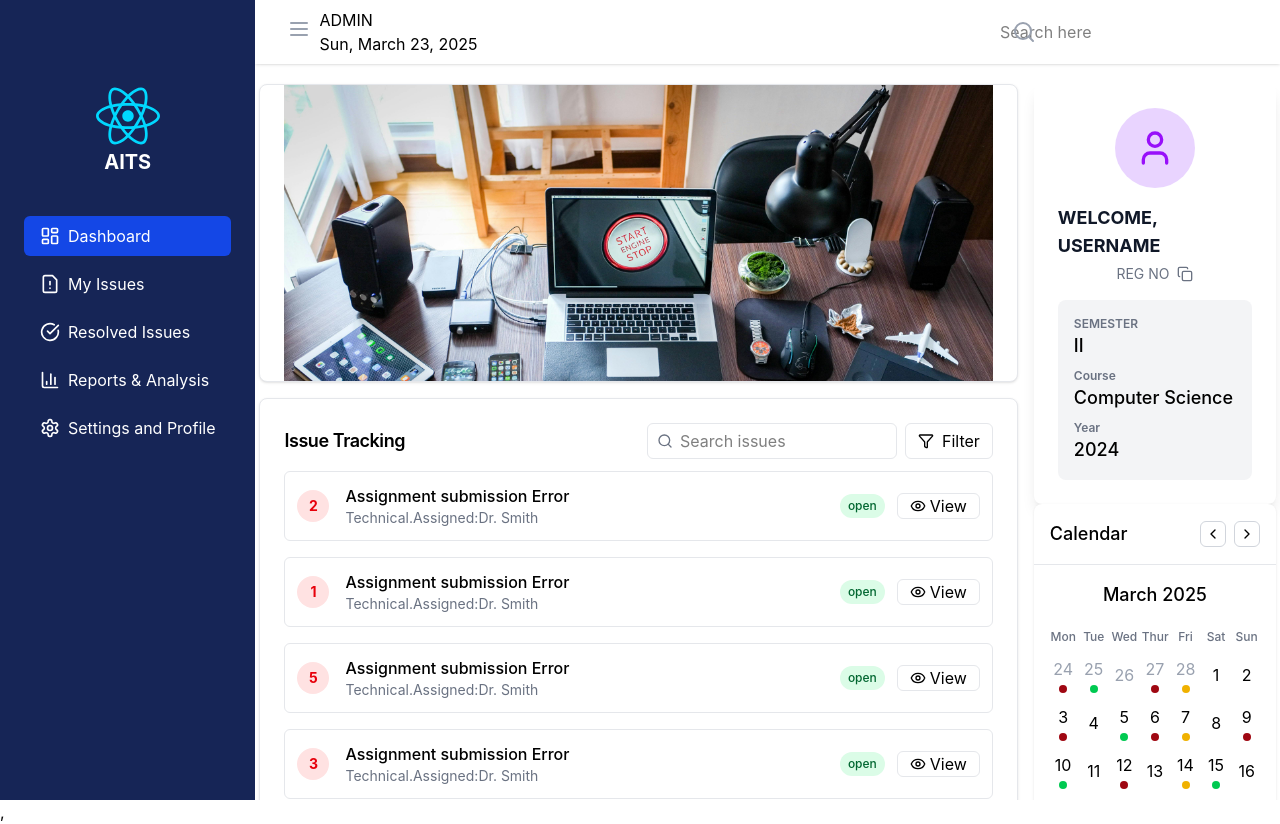
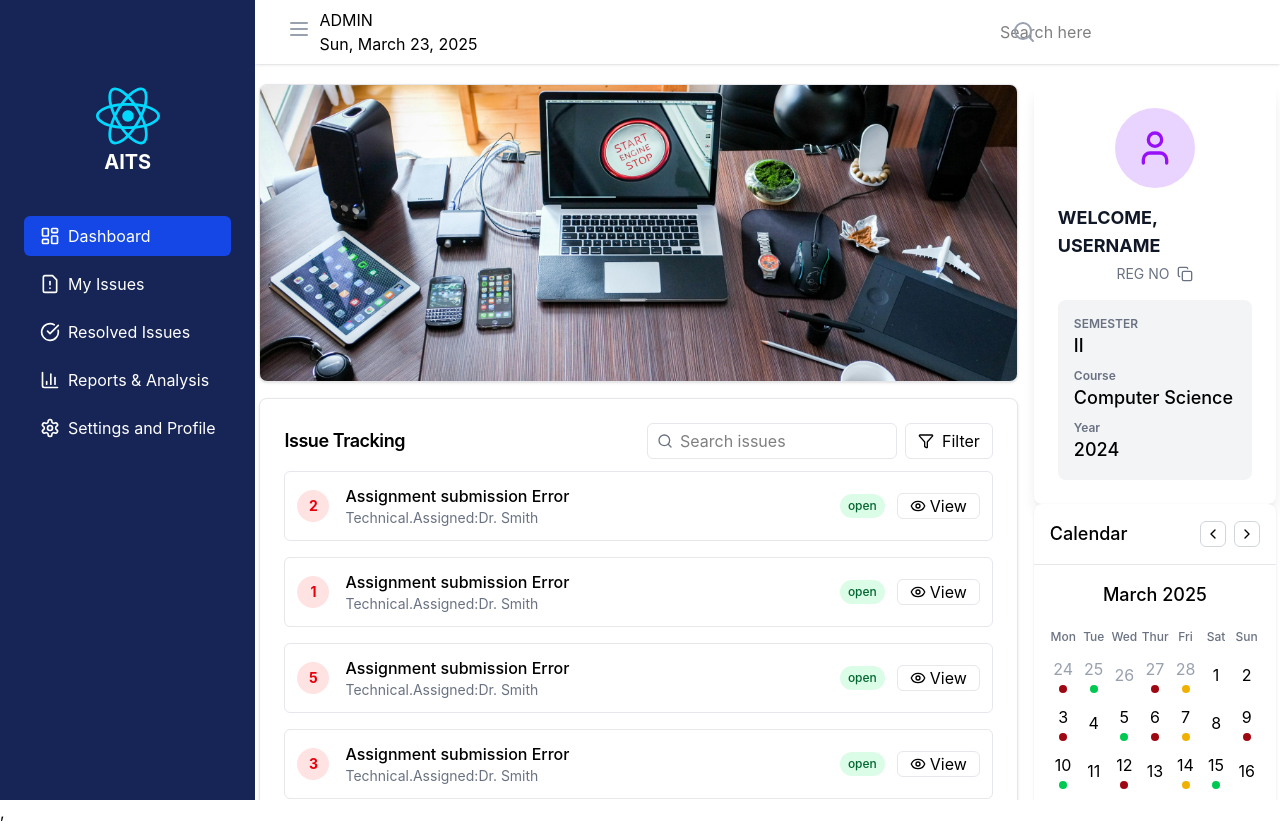
Before and after one commit to Suubi08/academic_issue_tracking_system, a React (Vite) app in the folder client/: page /studentdashboard in a window 1280 px wide. Built offline with nearby package versions, Linux system fonts and the light colour scheme.

Commit message:
card-card

```diff
--- a/client/src/components/ShowSlide.jsx
+++ b/client/src/components/ShowSlide.jsx
@@ -13,14 +13,11 @@ const ShowSlide = ({images}) => {
 
   return (
   <Card className="bg-amber-50 h-[20%] relative overflow-hidden rounded-lg">
-    <CardContent  className=" h-full object-cover transition-opacity duration-500">
-    <img
+ <img
             src={images[currentImage]}
             alt="Slideshow"
-            className='w-full'
+            className="w-full h-full object-cover transition-opacity duration-500"
           />
-    </CardContent>
-
           </Card>
   )
 }
```
